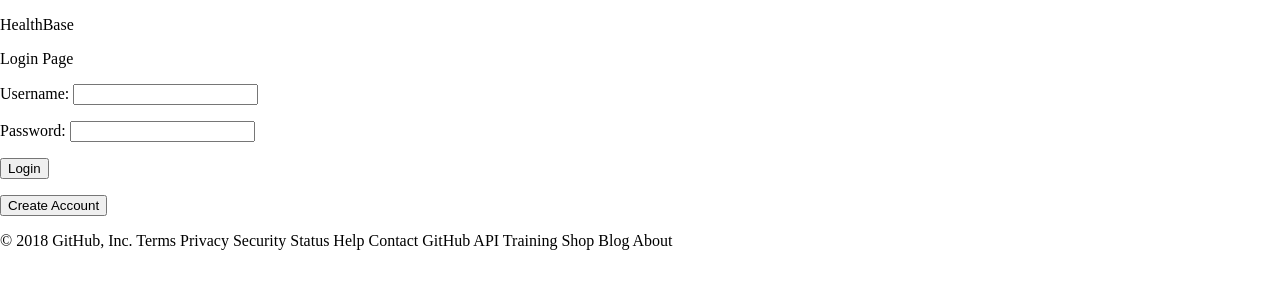
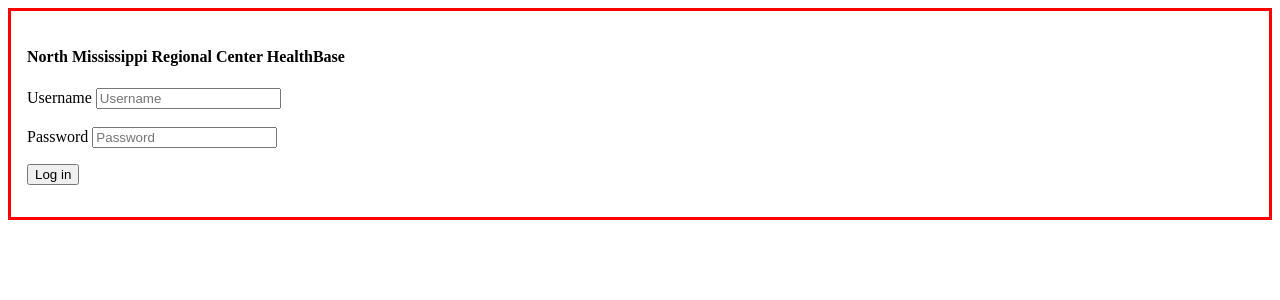
Before and after one commit to jcwilkin/HealthBase, a PHP site: page /login.php in a window 1280 px wide. Shown: the top 300 px of the page. Run offline with PHP 8.4, Linux system fonts and the light colour scheme; some web fonts are replaced.

Commit message:
Styling and CSS

```diff
--- a/login.css
+++ b/login.css
@@ -1,54 +1,6 @@
 
-.sign-in-form {
-    padding: 1rem 1.5em;
-    border-radius: .5rem;
-    background-color: #3d454f;
-  }
-
-  .sign-in-form h4 {
-    color: white;
-    margin-bottom: 1rem;
-    font-weight: 600;
-    text-transform: uppercase;
-  }
-
-  .sign-in-form label {
-    text-transform: uppercase;
-    color: #adadad;
-    letter-spacing: 1px;
-    font-weight: 600;
-    margin-bottom: 1rem;
-  }
-
-  .sign-in-form input {
-    color: white;
-  }
-
-  .sign-in-form input:focus {
-    opacity: .8;
-  }
-
-  .sign-in-form-username,
-  .sign-in-form-password {
-    border-radius: 30px;
-    border: none;
-    opacity: .1;
-    transition: all ease .4s;
-  }
-
-  .sign-in-form-button {
-    border-radius: 30px;
-    border: 1px solid #fff;
-    color: #fff;
-    background-color: transparent;
-    text-transform: uppercase;
-    letter-spacing: 1px;
-    width: 100%;
-    padding: 1rem;
-    transition: all ease .4s;
-  }
-
-  .sign-in-form-button:hover {
-    background-color: #44c8ed;
-    border-color: #44c8ed;
-  }
+.log-in-form {
+  border: 3px solid red;
+  padding: 1rem;
+  border-radius: 0;
+}
--- a/login.php
+++ b/login.php
@@ -1,53 +1,27 @@
 <!DOCTYPE html>
 <html>
 
+
+
 <head>
   <title> North Mississippi Regional Center Login </title>
-  <link rel="stylesheet" type="text/css" href="style.css">
+  <link rel="stylesheet" type="text/css" href="login.css">
 </head>
 
 <body>
-  <div id = "frm">
-    <form action = "process.php" method="POST">
-      <p>
-        <label> HealthBase </label>
-      </p>
-      <p>
-        <label> Login Page </label>
-      </p>
-      <p>
-        <label> Username:</label>
-        <input type="text" id="Username" name="Username" />
-      </p>
-
-      <p>
-        <label> Password:</label>
-        <input type="password" id="Passwords" name="Passwords" />
-      </p>
-
-      <p>
-        <input type="submit" id="btn" value="Login">
-      </p>
-    </form>
-      <form action="CreateAccount.php" method="POST">
-        <p>
-          <input type="submit" id="btn" value ="Create Account">
-        </p>
-      </form>
+<form class="log-in-form" action = "process.php" method="POST">
+  <h4 class="text-center">North Mississippi Regional Center HealthBase</h4>
+  <label> Username
+    <input type="text" id="Username" name="Username" placeholder="Username"><br>
+  </label>
+  <br>
+  <label>Password
+    <input type="password" id="Passwords" name="Passwords"   placeholder="Password">
+  </label>
+  <p><input type="submit" class="button expanded" id="btn" value="Log in"></input></p>
+</form>
 
   </div>
 </body>
 
 </html>
-© 2018 GitHub, Inc.
-Terms
-Privacy
-Security
-Status
-Help
-Contact GitHub
-API
-Training
-Shop
-Blog
-About
```
